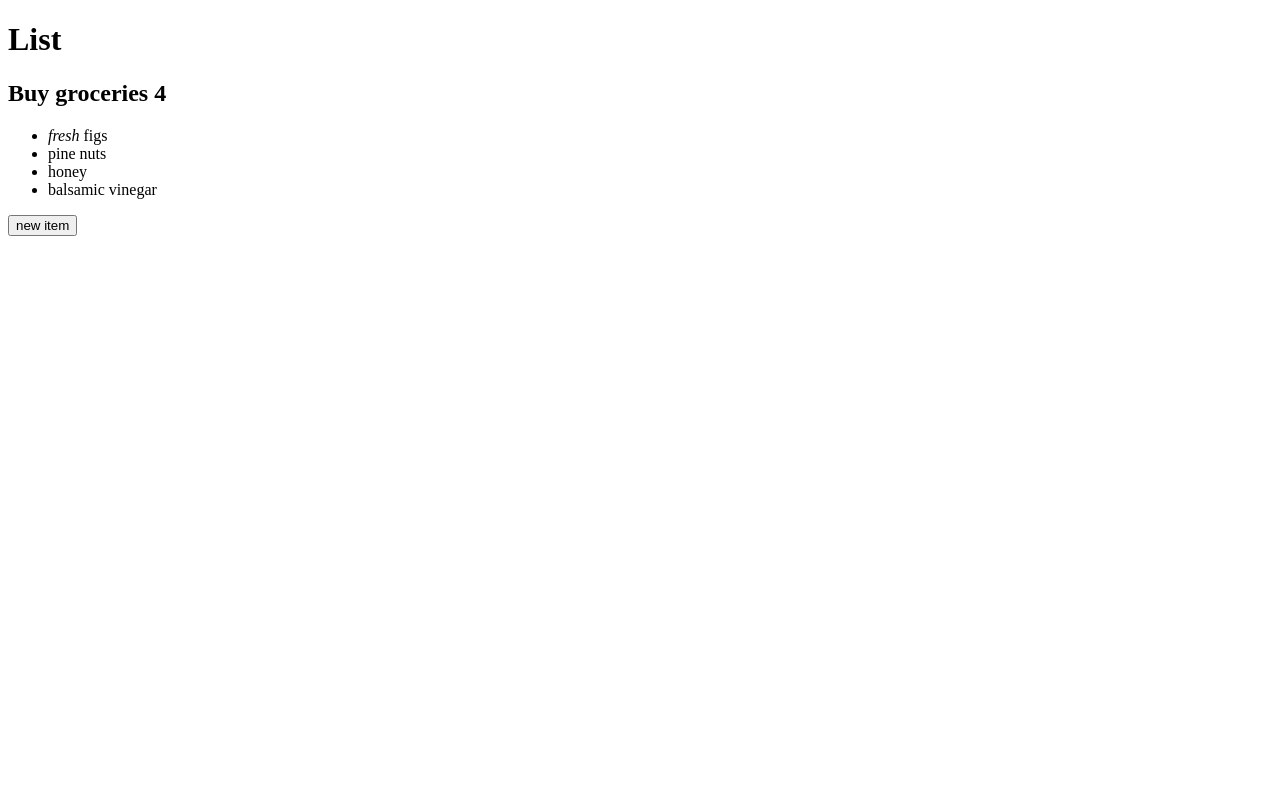
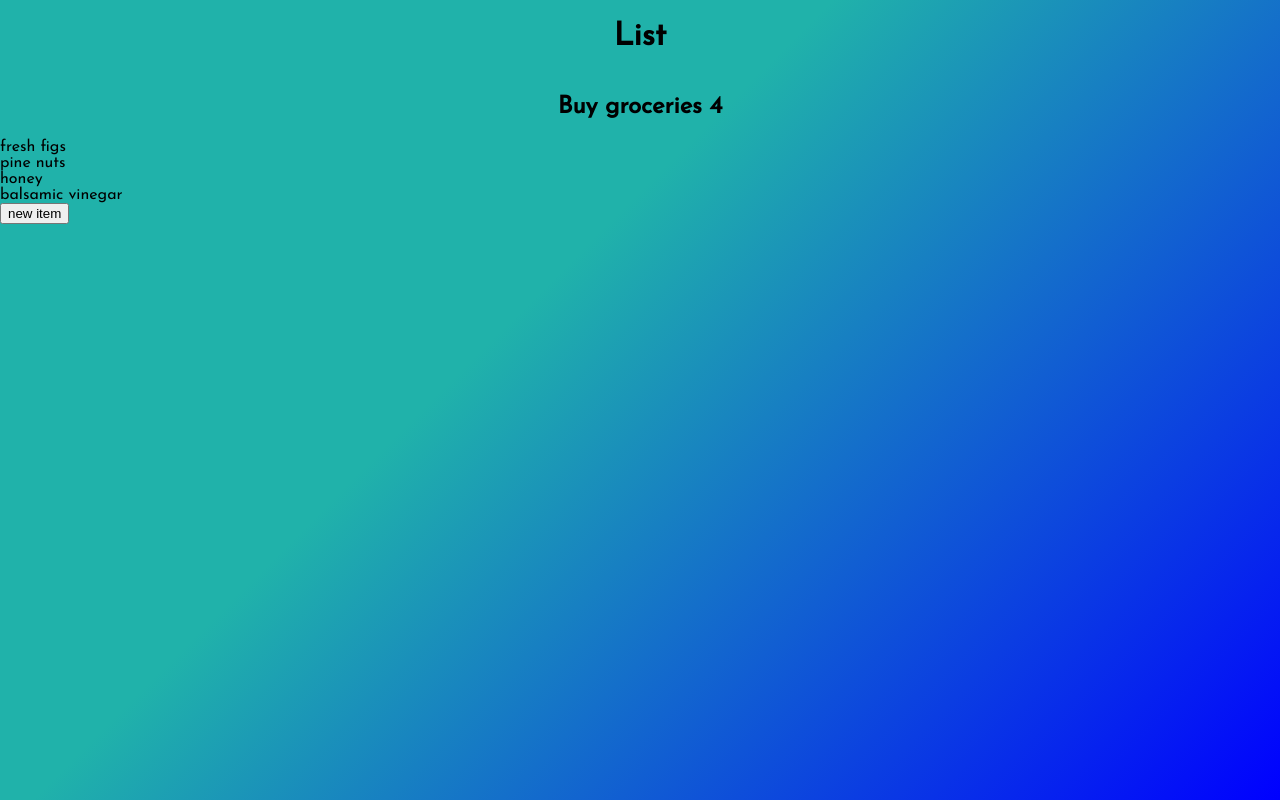
Before and after one commit to ear78/jquery-app, a plain HTML site: page index.html in a window 1280 px wide. Drawn offline with nearby package versions, Linux system fonts and the light colour scheme.

Commit message:
added reset css and started styling

```diff
--- a/index.html
+++ b/index.html
@@ -4,11 +4,17 @@
         <meta charset="utf-8">
         <title>jQuery Todo App</title>
         <meta name="viewport" content="width=device-width, initial-scale=1.0">
+        <link rel="stylesheet" href="./reset.css">
+        <link href="https://fonts.googleapis.com/css?family=Josefin+Sans:300,400|Montserrat" rel="stylesheet">
+        <link rel="stylesheet" href="./styles.css">
+
     </head>
     <body>
     <div id="page">
-          <h1 id="header">List</h1>
-          <h2>Buy groceries <span id="counter"></span></h2>
+        <div class="header-container">
+            <h1 id="header">List</h1>
+            <h2>Buy groceries <span id="counter"></span></h2>
+        </div>
             <ul>
                 <li id="one" class="hot"><em>fresh</em> figs</li>
                 <li id="two" class="hot">pine nuts</li>
--- /dev/null
+++ b/reset.css
@@ -0,0 +1,48 @@
+/* http://meyerweb.com/eric/tools/css/reset/
+   v2.0 | 20110126
+   License: none (public domain)
+*/
+
+html, body, div, span, applet, object, iframe,
+ p, blockquote, pre,
+a, abbr, acronym, address, big, cite, code,
+del, dfn, em, img, ins, kbd, q, s, samp,
+small, strike, strong, sub, sup, tt, var,
+b, u, i, center,
+dl, dt, dd, ol, ul, li,
+fieldset, form, label, legend,
+table, caption, tbody, tfoot, thead, tr, th, td,
+article, aside, canvas, details, embed,
+figure, figcaption, footer, header, hgroup,
+menu, nav, output, ruby, section, summary,
+time, mark, audio, video {
+	margin: 0;
+	padding: 0;
+	border: 0;
+	font-size: 100%;
+	font: inherit;
+	vertical-align: baseline;
+}
+/* HTML5 display-role reset for older browsers */
+article, aside, details, figcaption, figure,
+footer, header, hgroup, menu, nav, section {
+	display: block;
+}
+body {
+	line-height: 1;
+}
+ol, ul {
+	list-style: none;
+}
+blockquote, q {
+	quotes: none;
+}
+blockquote:before, blockquote:after,
+q:before, q:after {
+	content: '';
+	content: none;
+}
+table {
+	border-collapse: collapse;
+	border-spacing: 0;
+}
--- a/styles.css
+++ b/styles.css
@@ -0,0 +1,16 @@
+/*
+    font-family: 'Josefin Sans', sans-serif;
+    font-family: 'Montserrat', sans-serif;
+*/
+
+body {
+    font-family: 'Josefin Sans', sans-serif;
+    background: linear-gradient(135deg,lightseagreen, lightseagreen 40%, blue);
+    height: 100vh;
+}
+
+.header-container {
+    display: flex;
+    flex-direction: column;
+    align-items: center;
+}
```
